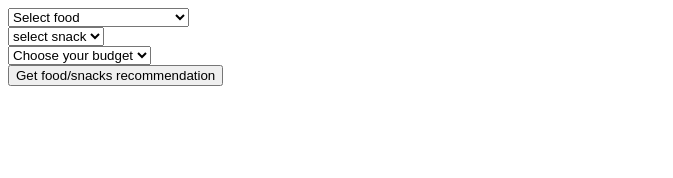
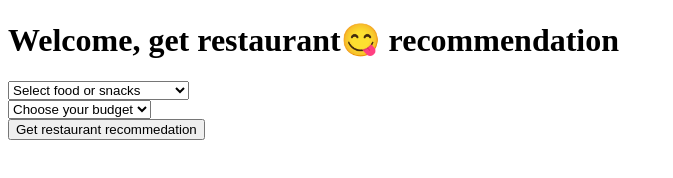
Before and after one commit to MoyosoreCoder/naija-food-recommender, a plain HTML site: page frontend/index.html in a window 1280 px wide. Shown: the whole page, without its empty margins (0-673 px from the left). Drawn offline with nearby package versions, Linux system fonts and the light colour scheme.

Commit message:
frontend index.html updated

```diff
--- a/frontend/index.html
+++ b/frontend/index.html
@@ -4,32 +4,31 @@
     <meta charset="UTF-8">
     <meta name="viewport" content="width=device-width, initial-scale=1.0">
     <title>restaurant-eatery</title>
-    <link rel="stylesheet" href="style.css">
+    <link rel="stylesheet" href="./style.css">
+    <script src="https://cdn.jsdelivr.net/npm/axios/dist/axios.min.js"></script>
     <script src="script.js" defer></script>
+
 </head>
 <body>
+    <header>
+        <h1>Welcome, get restaurant😋 recommendation</h1>
+    </header>
     <div>
     <form id="recommendationForm">
         <!--food options-->
         <div>
             <select id="selectFood">
-                <option value="">Select food</option>
+                <option value="">Select food or snacks</option>
                 <option value="Chicken and Chips">Chicken and Chips</option>
                 <option value="Fried Rice and Chicken">Fried Rice and Chicken</option>
                 <option value="Refuel Max">Refuel Max</option>
                 <option value="Beefy Jollof Rice and Meat">Beefy Jollof Rice and Meat</option>
-            </select>
-        </div>
-
-            <!--Snacks-->
-        <div>
-            <select id="selectSnack">
-                <option value="">select snack</option>
                 <option value="Doughnut">Doughnut</option>
                 <option value="Meat Pie">Meat Pie</option>
                 <option value="Chicken Pie">Chicken Pie</option>
             </select>
         </div>
+
         <div>
             <select id="budget">
                 <option value="">Choose your budget</option>
@@ -37,9 +36,8 @@
                 <option value="medium">medium</option>
             </select>
         </div>
-        <button type="submit">Get food/snacks recommendation</button>
+        <button type="submit">Get restaurant recommedation</button>
     </form>
     </div>
-
 </body>
 </html>
```
